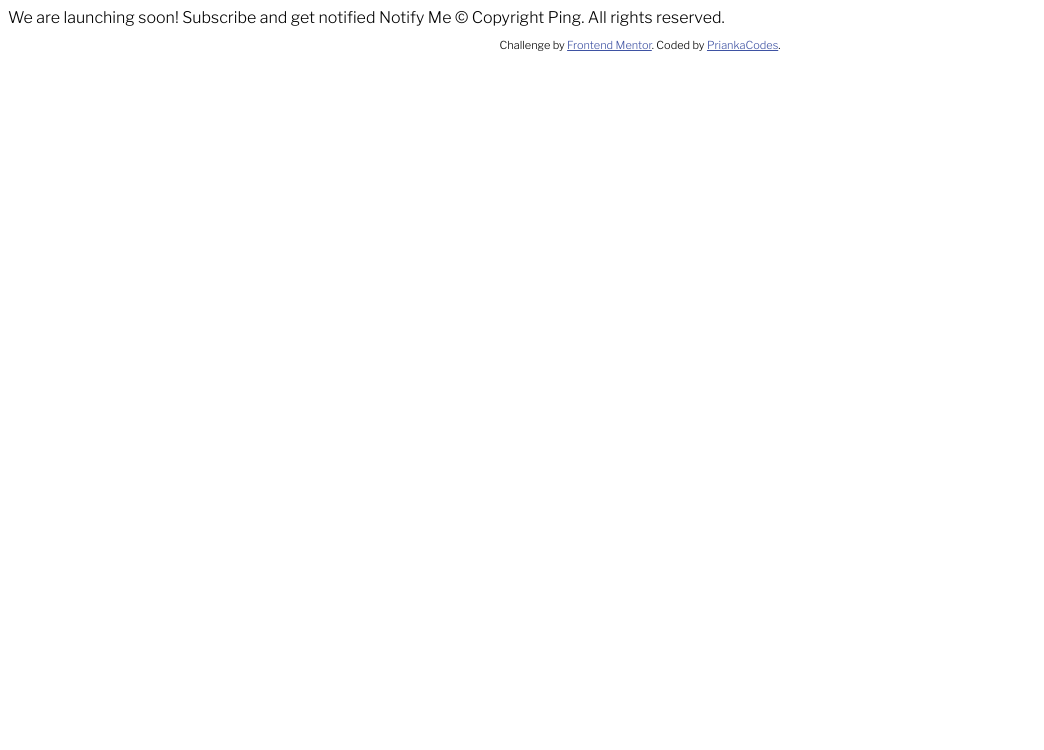
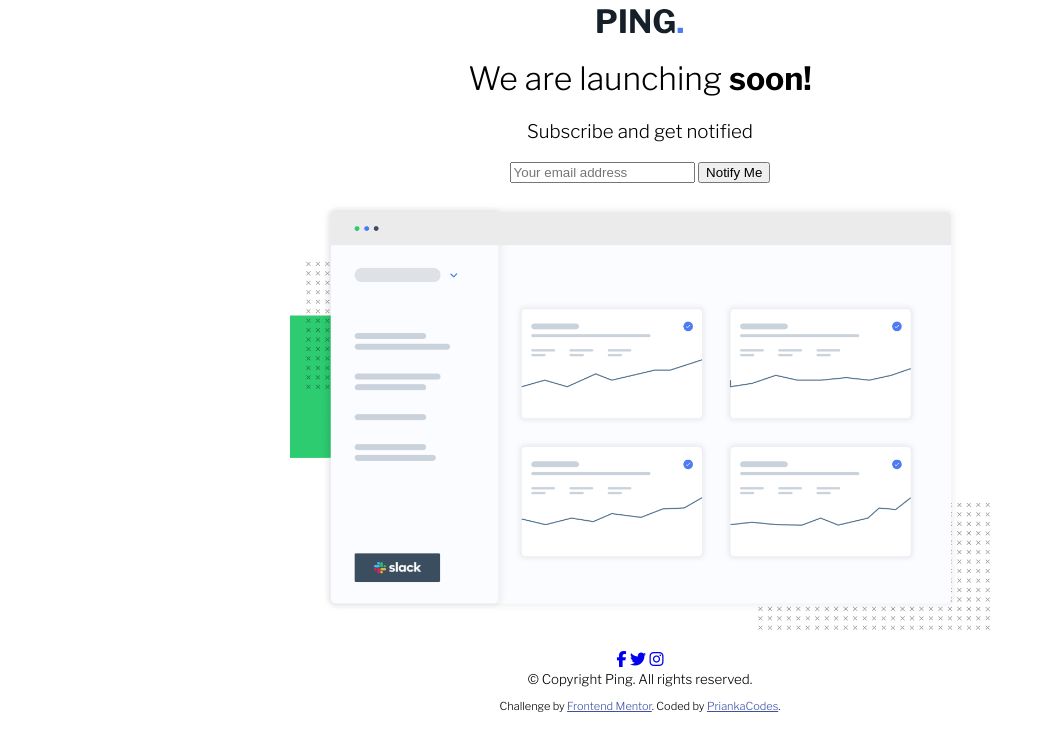
Before and after one commit to PriankaCodes/ping-coming-soon-page-master, a plain HTML site: page index.html in a window 1280 px wide. Shown: the whole page, without its empty margins (0-1044 px from the left). Drawn offline with nearby package versions, Linux system fonts and the light colour scheme.

Commit message:
Added all html elements

```diff
--- a/index.html
+++ b/index.html
@@ -16,13 +16,32 @@
       rel="stylesheet"
     />
     <link rel="stylesheet" href="./styles.css" />
+    <script
+      src="https://kit.fontawesome.com/a8eabb4cfc.js"
+      crossorigin="anonymous"
+    ></script>
     <title>Frontend Mentor | Ping coming soon page</title>
   </head>
   <body>
-    We are launching soon! Subscribe and get notified Notify Me &copy; Copyright
-    Ping. All rights reserved.
-
+    <img src="images/logo.svg" alt="Ping Logo" class="logo" />
+    <h1>We are launching <strong>soon!</strong></h1>
+    <h3>Subscribe and get notified</h3>
+    <form>
+      <input type="email" placeholder="Your email address" />
+      <input type="submit" value="Notify Me" />
+    </form>
+    <img
+      src="images/illustration-dashboard.png"
+      alt="Ping Dashboard Illustration"
+      class="illustration"
+    />
+    <div class="socials">
+      <a href="#"><i class="fab fa-facebook-f"></i></a>
+      <a href="#"><i class="fab fa-twitter"></i></a>
+      <a href="#"><i class="fab fa-instagram"></i></a>
+    </div>
     <footer>
+      <small>&copy; Copyright Ping. All rights reserved.</small>
       <p class="attribution">
         Challenge by
         <a href="https://www.frontendmentor.io?ref=challenge" target="_blank"
--- a/styles.css
+++ b/styles.css
@@ -1,5 +1,18 @@
 body {
   font-family: "Libre Franklin", sans-serif;
+  text-align: center;
+}
+
+h1,
+h3 {
+  font-weight: normal;
+}
+
+.illustration {
+  display: block;
+  margin: 0 auto;
+  max-width: 700px;
+  padding: 20px;
 }
 
 .attribution {
```
